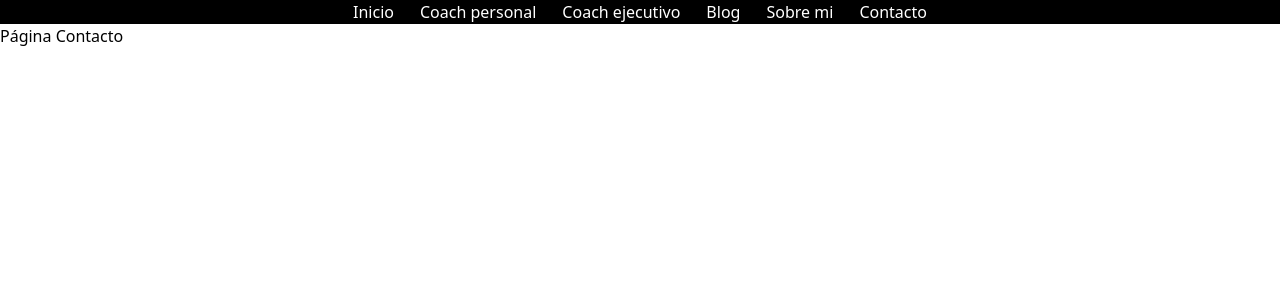
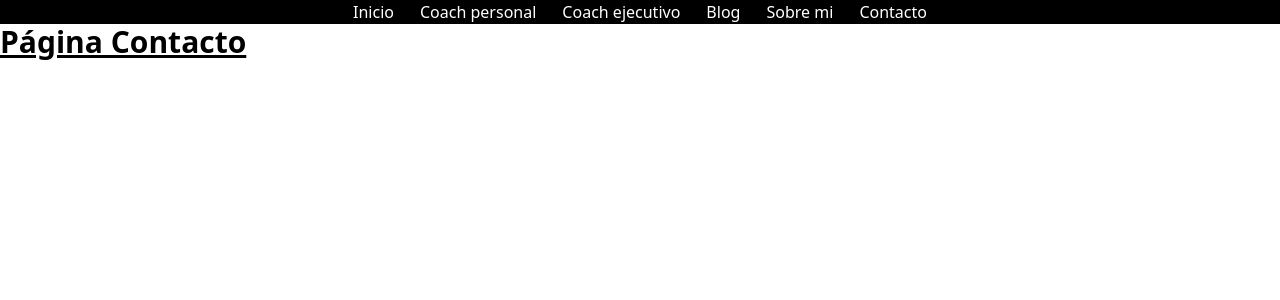
Before and after one commit to kyubiful/sz-coach-web, a Next.js app: page /contact in a window 1280 px wide. Shown: the top 300 px of the page. Built offline with nearby package versions, Linux system fonts and the light colour scheme.

Commit message:
feat: :sparkles: create contact page

```diff
--- a/app/contact/page.tsx
+++ b/app/contact/page.tsx
@@ -1,5 +1,5 @@
 export default function ContactPage () {
   return (
-    <h1>Página Contacto</h1>
+    <h1 className='text-3xl font-bold underline'>Página Contacto</h1>
   )
 }
```
